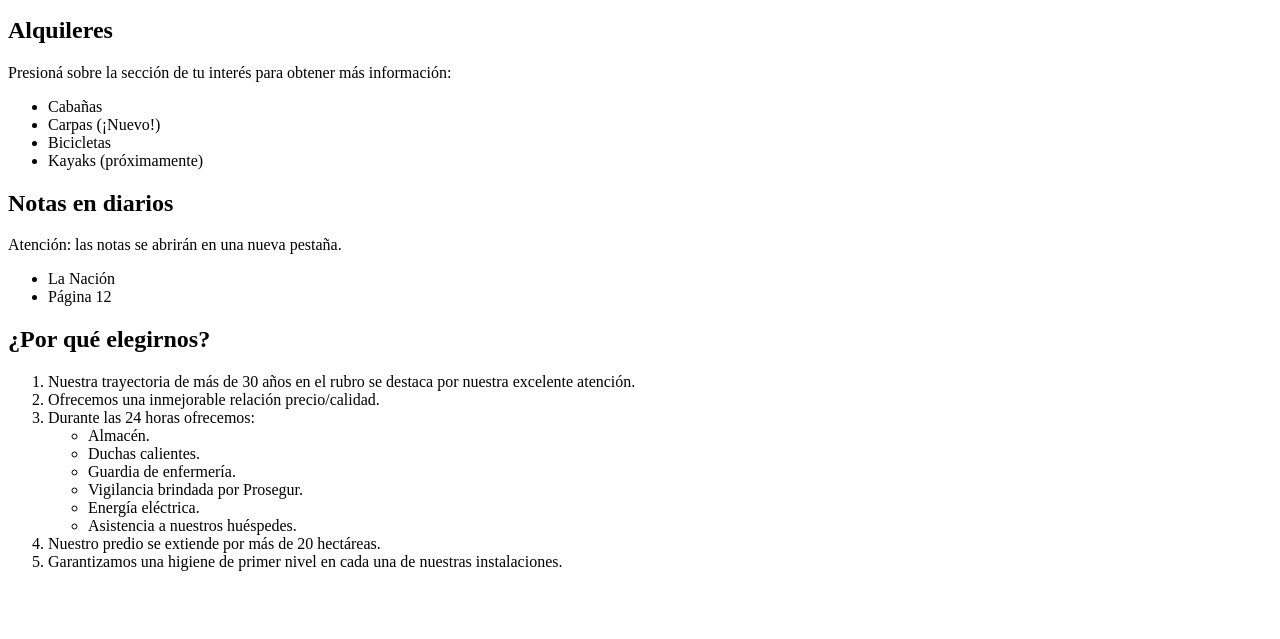
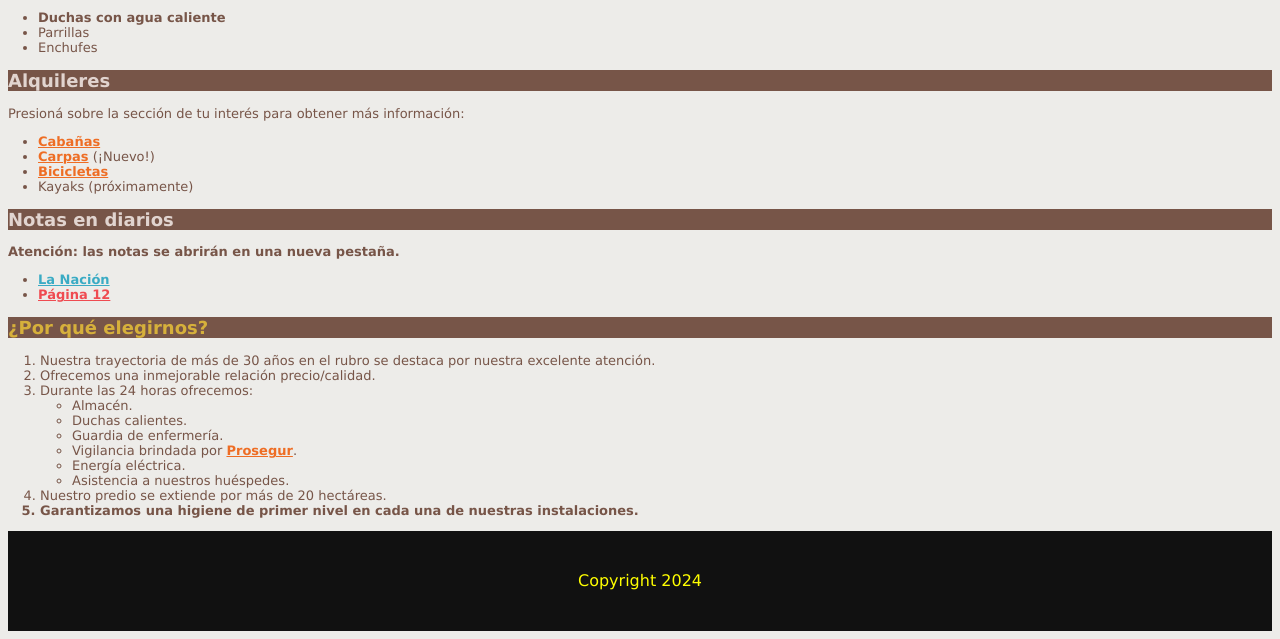
Before and after one commit to ChristianPat88/73591-desafio-05, a website built with Vite: page index.html in a window 1280 px wide. Shown: the part 504-1143 px from the top of the page. Before the commit the page ends 1091 px from the top, so only its background shows below. Built offline with nearby package versions, Linux system fonts and the light colour scheme.

Commit message:
Se modifico el style.css para cumplir con el desafio 05 y se agregaron clases en los articles del html

```diff
--- a/index.html
+++ b/index.html
@@ -20,7 +20,7 @@
     </header>
 
     <main>
-      <article>
+      <article class="instalaciones">
         <h2>Instalaciones</h2>
         <ul>
           <li>Duchas con agua caliente</li>
@@ -33,23 +33,23 @@
         <h2>Alquileres</h2>
         <p>Presioná sobre la sección de tu interés para obtener más información:</p>
         <ul>
-          <li>Cabañas</li>
-          <li>Carpas (¡Nuevo!)</li>
-          <li>Bicicletas</li>
+          <li><a href="">Cabañas</a></li>
+          <li><a href="">Carpas</a> (¡Nuevo!)</li>
+          <li><a href="">Bicicletas</a></li>
           <li>Kayaks (próximamente)</li>
         </ul>
       </article>
 
-      <article>
+      <article class="notas-diarios">
         <h2>Notas en diarios</h2>
         <p>Atención: las notas se abrirán en una nueva pestaña.</p>
         <ul>
-          <li>La Nación</li>
-          <li>Página 12</li>
+          <li><a href="" target="_blank">La Nación</a></li>
+          <li><a href="" target="_blank">Página 12</a></li>
         </ul>
       </article>
 
-      <article>
+      <article class="elegirnos">
         <h2>¿Por qué elegirnos?</h2>
         <ol>
           <li>Nuestra trayectoria de más de 30 años en el rubro se destaca por nuestra excelente atención.</li>
@@ -59,7 +59,7 @@
               <li>Almacén.</li>
               <li>Duchas calientes.</li>
               <li>Guardia de enfermería.</li>
-              <li>Vigilancia brindada por Prosegur.</li>
+              <li>Vigilancia brindada por <a href="">Prosegur</a>.</li>
               <li>Energía eléctrica.</li>
               <li>Asistencia a nuestros huéspedes.</li>
             </ul>
@@ -70,7 +70,9 @@
       </article>
     </main>
 
-
+    <footer>
+      <p>Copyright 2024</p>
+    </footer>
 
 
     <script type="module" src="/main.js"></script>
--- a/style.css
+++ b/style.css
@@ -0,0 +1,88 @@
+:root{
+  --color-fondo: #edece9;
+  --color-titulo: #775548;
+  --color-vinculos: #ee6d24;
+  --color-subtitulos: #e1d4cf;
+  --color-diario1: #3aabc4;
+  --color-diario2: #ef4b51;
+  --color-ultimo-articulo: #d6b03b;
+  --color-pie-pagina: #111;
+  --color-pie-texto: yellow;
+}
+
+body{
+  background-color: var(--color-fondo);
+  font-family: Verdana, Arial, sans-serif;
+  color: var(--color-titulo);
+}
+
+.imagen-principal{
+  width: 100%;
+}
+
+nav a{
+  font-size: 19px;
+}
+
+a{
+  font-weight: bold;
+  color: var(--color-vinculos);
+}
+
+article{
+  font-size: 13px;
+}
+
+h2{
+  background-color: var(--color-titulo);
+  color: var(--color-subtitulos);
+  font-size: 18px;
+}
+
+article>ul{
+  padding-left: 30px;
+}
+
+article>ol{
+  padding-left: 32px;
+}
+
+footer{
+  height: 100px;
+  background-color: var(--color-pie-pagina);
+}
+
+footer p{
+  text-align: center;
+  line-height: 100px;
+  margin: 0;
+  color: var(--color-pie-texto);
+}
+
+.elegirnos ul{
+  padding-left: 32px;
+}
+
+.instalaciones li:first-child{
+  font-weight: bold;
+}
+
+.notas-diarios p{
+  font-weight: bold;
+}
+
+.notas-diarios li:nth-child(1) a{
+  color: var(--color-diario1)
+}
+
+.notas-diarios li:nth-child(2) a{
+  color: var(--color-diario2)
+}
+
+.elegirnos h2{
+  color: var(--color-ultimo-articulo);
+}
+
+.elegirnos ol>li:last-child{
+  font-weight: bold;
+}
```
